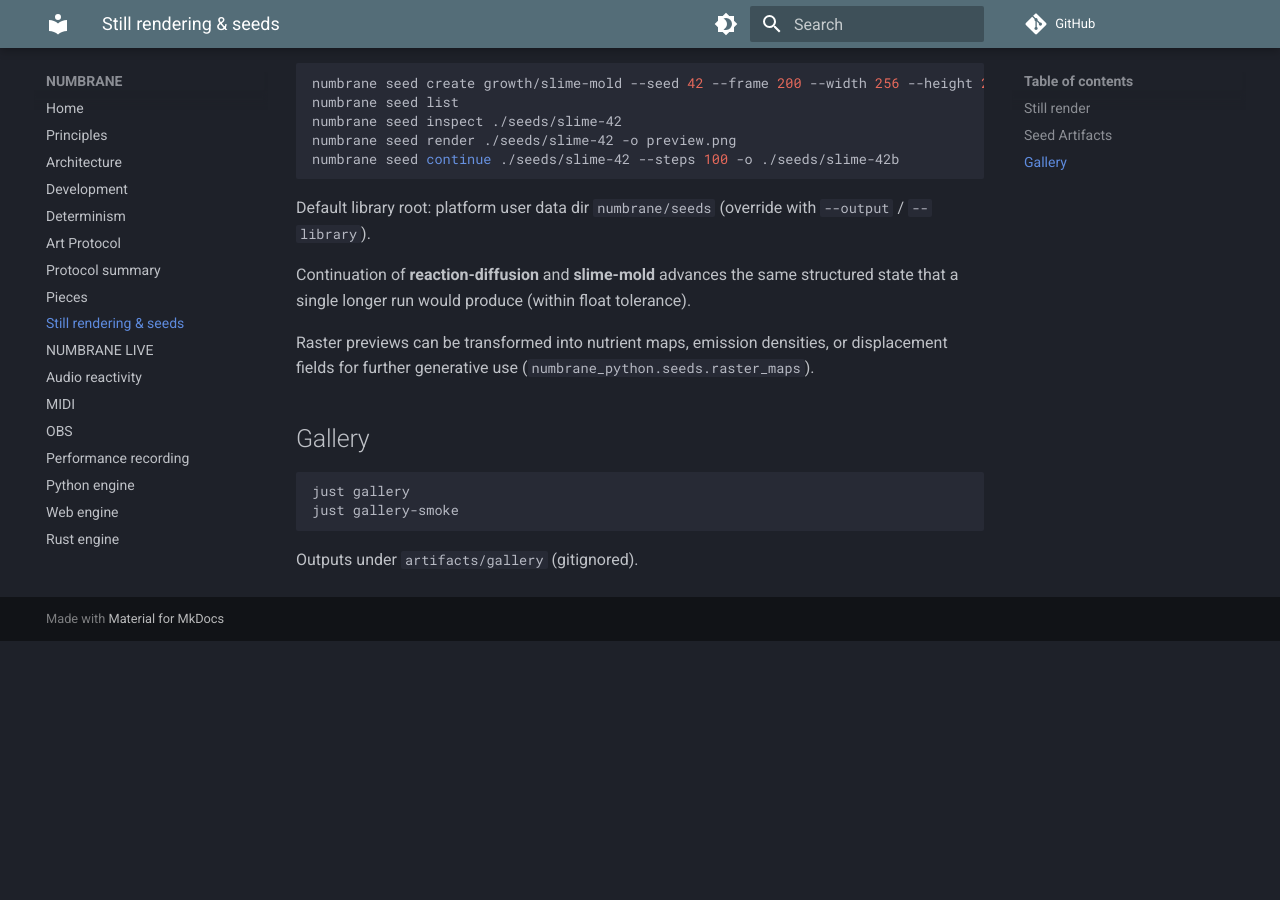
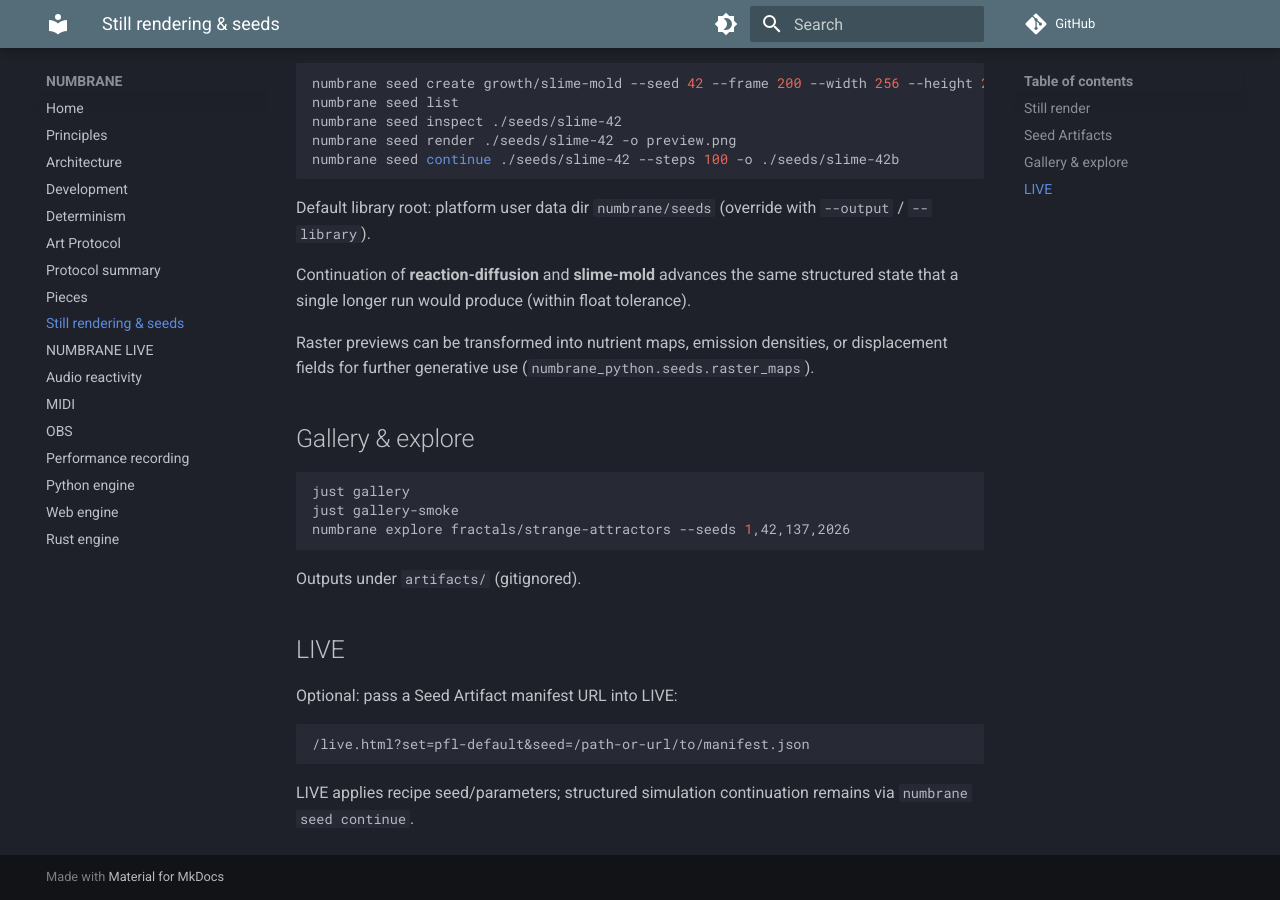
Before and after one commit to sempervent/numbrane, an MkDocs documentation site: the page built from docs/seeds.md, in a window 1280 px wide and 900 px high, scrolled down 812 px. Built offline with MkDocs 1.6.1 and Material for MkDocs 9.7.7, drawn with Linux system fonts in a browser that asks for light colours; comment, search, counter and statistics services are not loaded; before the commit the page ends 1453 px from its top, so only the background shows below that.

Commit message:
docs(seed): document explore workflow and LIVE seed loading
Co-authored-by: Cursor <cursoragent@cursor.com>

````diff
--- a/docs/seeds.md
+++ b/docs/seeds.md
@@ -44,11 +44,22 @@ Continuation of **reaction-diffusion** and **slime-mold** advances the same stru
 
 Raster previews can be transformed into nutrient maps, emission densities, or displacement fields for further generative use (`numbrane_python.seeds.raster_maps`).
 
-## Gallery
+## Gallery & explore
 
 ```bash
 just gallery
 just gallery-smoke
+numbrane explore fractals/strange-attractors --seeds 1,42,137,2026
 ```
 
-Outputs under `artifacts/gallery` (gitignored).
+Outputs under `artifacts/` (gitignored).
+
+## LIVE
+
+Optional: pass a Seed Artifact manifest URL into LIVE:
+
+```text
+/live.html?set=pfl-default&seed=/path-or-url/to/manifest.json
+```
+
+LIVE applies recipe seed/parameters; structured simulation continuation remains via `numbrane seed continue`.
````
